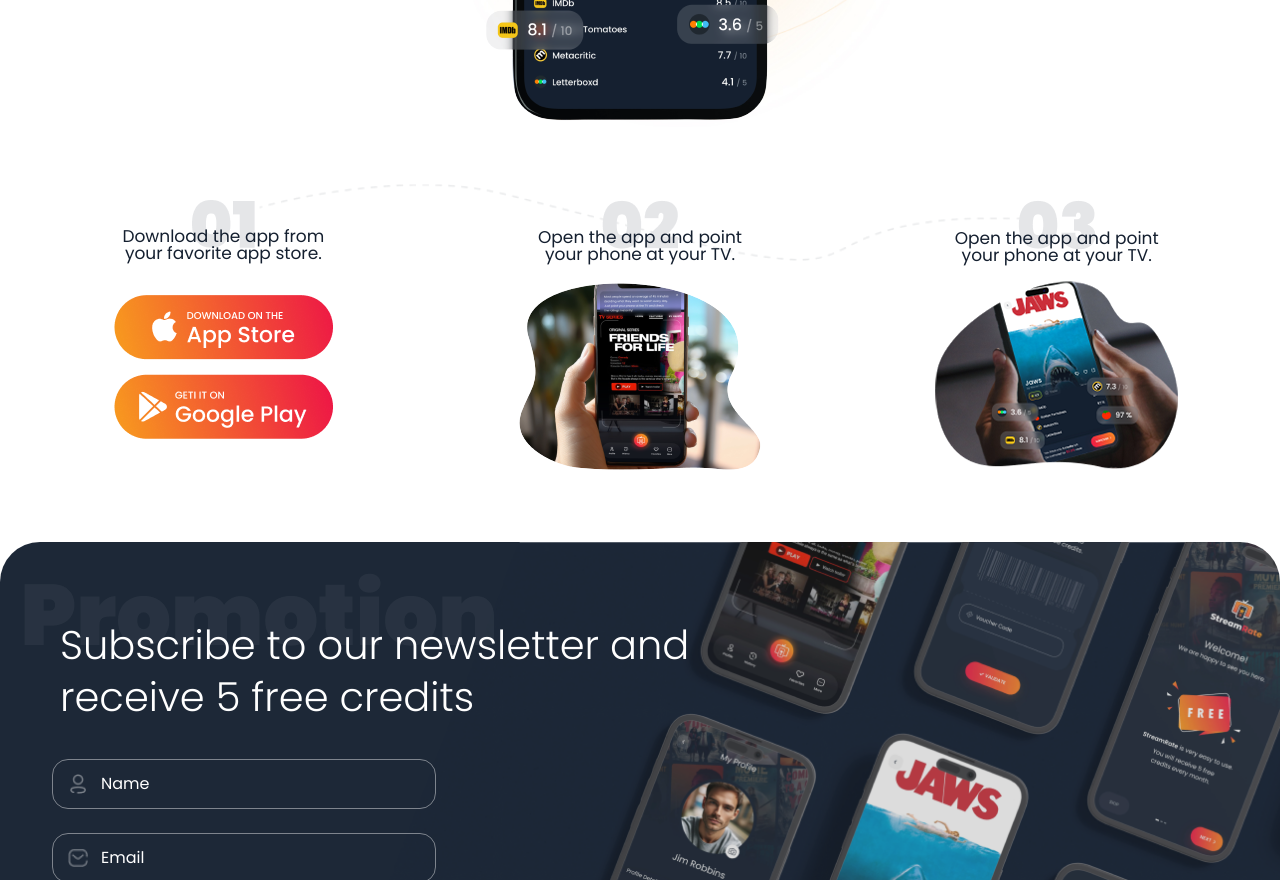
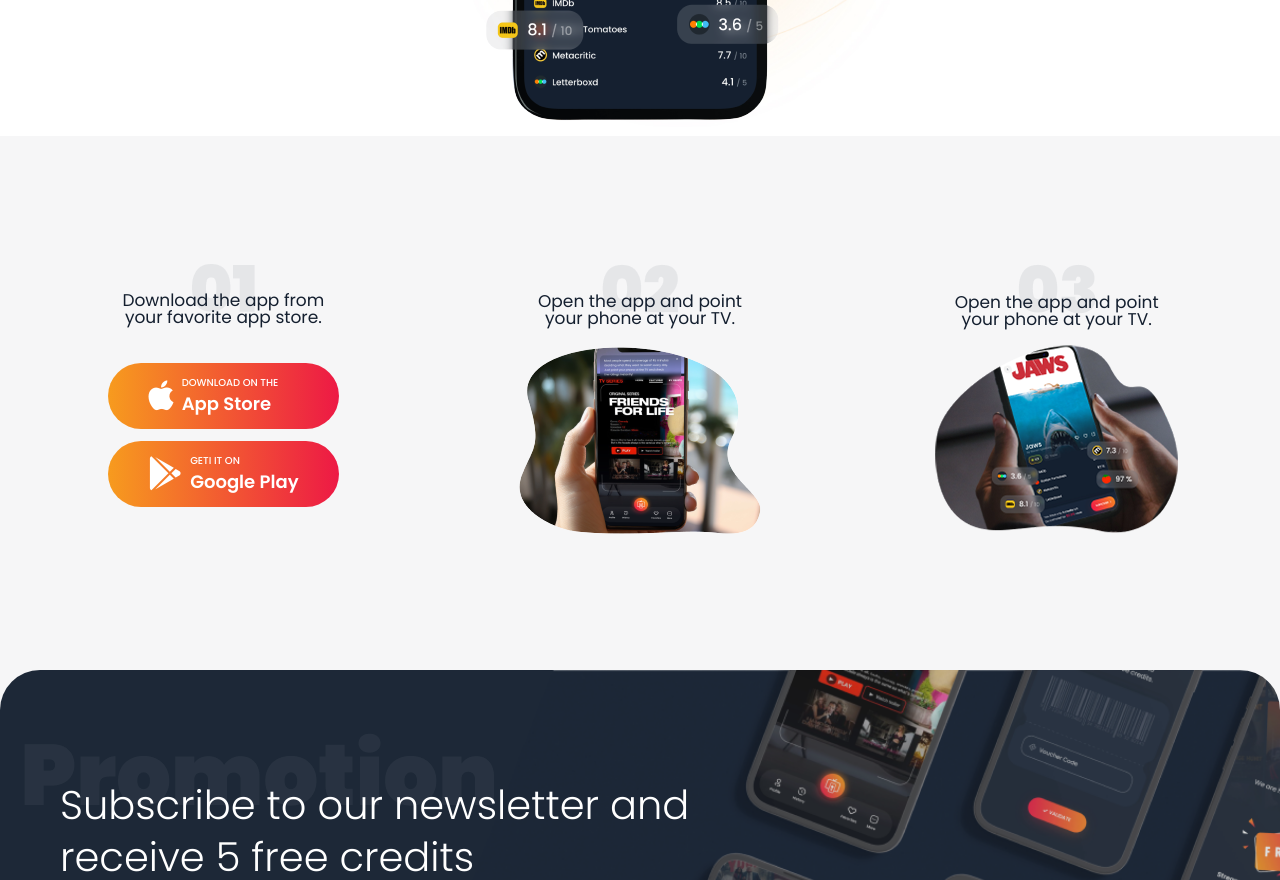
Before and after one commit to usamadae/homero, a plain HTML site: page index.html in a window 1280 px wide. Shown: the part 1920-2800 px from the top of the page. Drawn offline with nearby package versions, Linux system fonts and the light colour scheme.

Commit message:
final Home Page

```diff
--- a/assets/js/global.js
+++ b/assets/js/global.js
@@ -22,8 +22,8 @@ tailwind.config = {
 
 $('.logos-slider').slick({
   slidesToShow: 7,
-  slidesToScroll: 1,
-  autoplay: true,
+  slidesToScroll: 0,
+  autoplay: false,
   autoplaySpeed: 3000,
   arrows: false,
   dots: false,
--- a/index.html
+++ b/index.html
@@ -156,13 +156,15 @@
               the overwhelming number of options and the difficulty in reaching a </br>
               consensus among different tastes and preferences.
             </P>
-          <p class="font-poppins text-lightgrey text-[16px] font-normal	mt-5 mb-5 ">This overload of choices is referred
+            <p class="font-poppins text-lightgrey text-[16px] font-normal	mt-5 mb-5 ">This overload of choices is
+              referred
               to as the "paradox of choice" and </br>
               impacts the overall user experience.
             </p>
             <div class="flex place-items-center ">
               <img class="" src="assets/img/btn-arrow.png" alt="">
-            <a class="font-poppins font-medium text-[15px] ml-2 text-gray hover:text-golden " href="#">SEE HOW WE HELP</a>
+              <a class="font-poppins font-medium text-[15px] ml-2 text-gray hover:text-golden " href="#">SEE HOW WE
+                HELP</a>
             </div>
           </div>
         </div>
@@ -173,23 +175,53 @@
 
   <!-- INTERESTING FACT Section End Here -->
 
-     <!-- 3nd Sec -->
+  <!-- What We Offer Start Here -->
   <div class="bg-[url('assets/img/2nd-bg.jpg')] bg-no-repeat	bg-cover place-items-center pt-16">
     <h5 class="font-poppins font-medium text-golden text-[15px] text-golden mb-2">BENEFITS</h5>
     <h3 class="font-poppins font-light text-[30px] text-white ">What We Offer</h3>
     <img class="ml-14 mt-2" src="assets/img/3srd.png" alt="">
   </div>
   </div>
-    <!-- 3nd Sec End -->
+  <!-- What We Offer End Here  -->
 
-     <!-- 4nd Sec -->
+  <!-- App Section Start Here -->
+  <section class="bg-[#F6F6F7]">
     <div
-     class="container mx-auto w-[1250px] flex pt-16 pb-16 justify-center relative before:content before:z-index[-2] before:bg-[url('assets/img/line.png')] before:bg-contain before:bg-no-repeat before:h-[100px] before:z-[-1]	 before:absolute before:w-[761px] before:top-12 before:left-[50%] before:transform before:-translate-x-1/2 ">
+    class="container mx-auto w-[1250px] flex py-32 justify-center relative before:content before:z-index[-2] before:bg-[url('assets/img/line.png')] before:bg-contain before:bg-no-repeat before:h-[100px] before:z-[-1]	 before:absolute before:w-[761px] before:top-[7rem] before:left-[50%] before:transform before:-translate-x-1/2 ">
     <div class="w-1/3 place-items-center">
       <img class="-mb-6 	" src="assets/img/1.png" alt="1">
       <h3 class="font-poppins font-normal text-lightgrey text-[17px] -mb-2">Download the app from</h3>
       <h3 class="font-poppins font-normal text-lightgrey text-[17px]">your favorite app store.</h3>
-       <img class="mt-7" src="assets/img/btn-hover.png" alt="">
+
+      <div class="flex gap-y-3 mt-3 flex-col ">
+
+        <a href="#" class="bg-button-gradient group py-3 hover:bg-white  px-10 rounded-full transition delay-150 hover:delay-300
+          duration-300 ease-in-ou mt-5  ">
+          <button class="flex gap-x-2 items-center">
+            <span><i class="fa-brands fa-apple text-white text-[34px] group-hover:text-white"></i></span>
+            <span class="text-[10px] text-left text-white font-poppins font-medium group-hover:text-white">DOWNLOAD
+              ON
+              THE <br> <span
+                class="text-[18px] text-left text-white font-poppins font-semibold group-hover:text-white">App
+                Store</span></span>
+
+
+          </button>
+        </a>
+        <a href="#" class="bg-button-gradient hover:bg-white group py-3 px-10 rounded-full transition delay-150 hover:delay-300
+          duration-300 ease-in-ou">
+          <button class="flex gap-x-2 items-center">
+            <span><i class="fa-brands fa-google-play text-white text-[34px] group-hover:text-white"></i></span>
+            <span class="text-[10px] text-left text-white font-poppins font-medium group-hover:text-white">GETI IT
+              ON <br> <span
+                class="text-[18px] text-left text-white font-poppins font-semibold group-hover:text-white">Google
+                Play</span></span>
+
+
+          </button>
+        </a>
+
+      </div>
     </div>
     <div class="w-1/3 place-items-center">
       <img class="-mb-6 	" src="assets/img/02.png" alt="1">
@@ -204,11 +236,13 @@
       <img class="mt-2" src="assets/img/3Rectangle.png" alt="">
     </div>
   </div>
-   <!-- 4nd Sec End -->
+  </section>
+  <!-- App Section End Here  -->
 
-   <!-- 5nd Sec -->
+  <!-- Subscribe Section Start Here -->
+<section class="bg-[#F6F6F7] pb-10">
   <div class="container mx-auto ">
-     <div class="bg-[url('assets/img/background-blue.png')] pt-2 pb-10 pl-5 bg-no-repeat	bg-cover rounded-[40px] mb-10	">
+    <div class="bg-[url('assets/img/background-blue.png')] py-10 pl-5 bg-no-repeat	bg-cover rounded-[40px] mb-10	">
       <div>
         <img class="-mb-16" src="assets/img/Promotion.png" alt="">
       </div>
@@ -243,7 +277,8 @@
 
     </div>
   </div>
-   <!-- 5nd Sec End -->
+</section>
+  <!-- Subscribe Section Start Here  -->
 
   <!-- Testtimonial Section Start Here -->
   <section class="bg-[#F6F6F7] ">
@@ -617,7 +652,7 @@
   <script src="https://cdnjs.cloudflare.com/ajax/libs/slick-carousel/1.9.0/slick.min.js"
     integrity="sha512-HGOnQO9+SP1V92SrtZfjqxxtLmVzqZpjFFekvzZVWoiASSQgSr4cw9Kqd2+l8Llp4Gm0G8GIFJ4ddwZilcdb8A=="
     crossorigin="anonymous" referrerpolicy="no-referrer"></script>
-  <script src="/assets/js/global.js"></script>
+  <script src="assets/js/global.js"></script>
 </body>
 
 </html>
```
Lines whose indentation alone changed are shown as unchanged.
